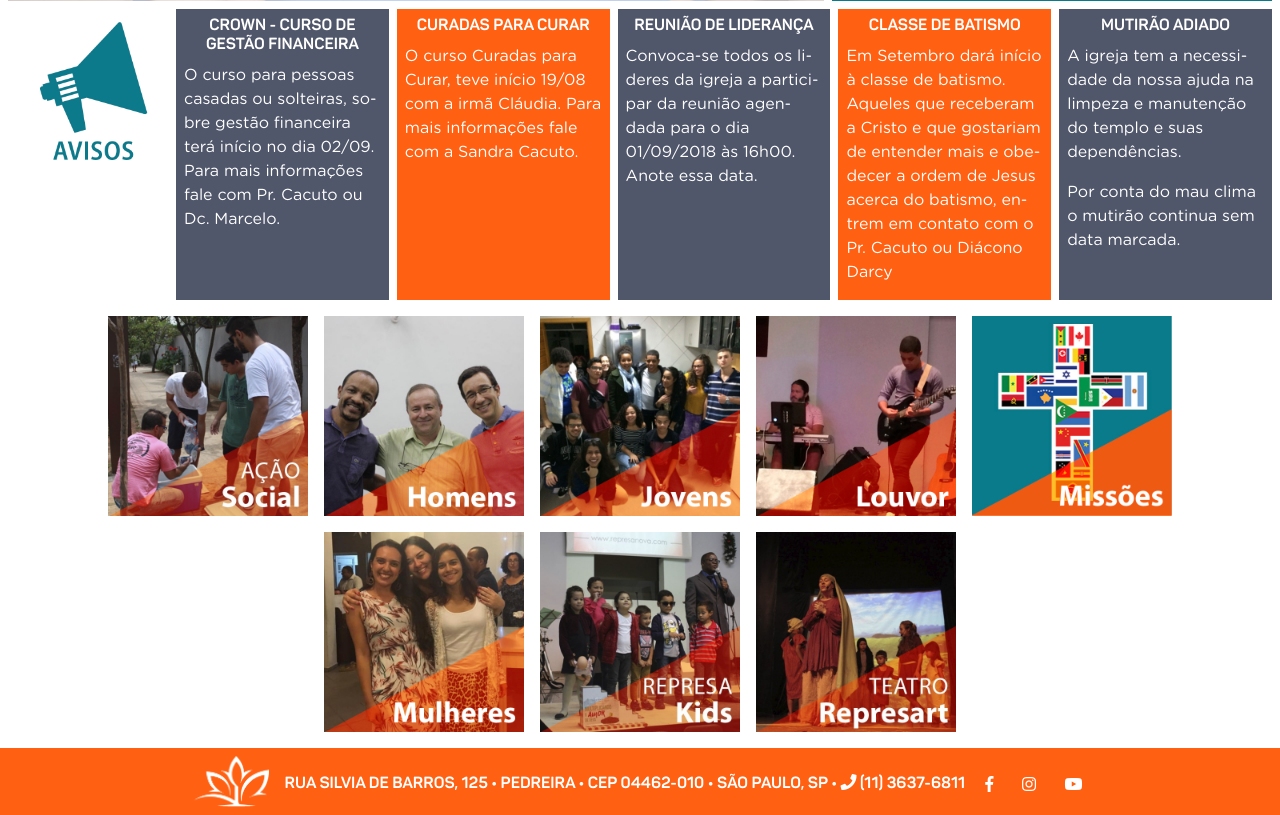
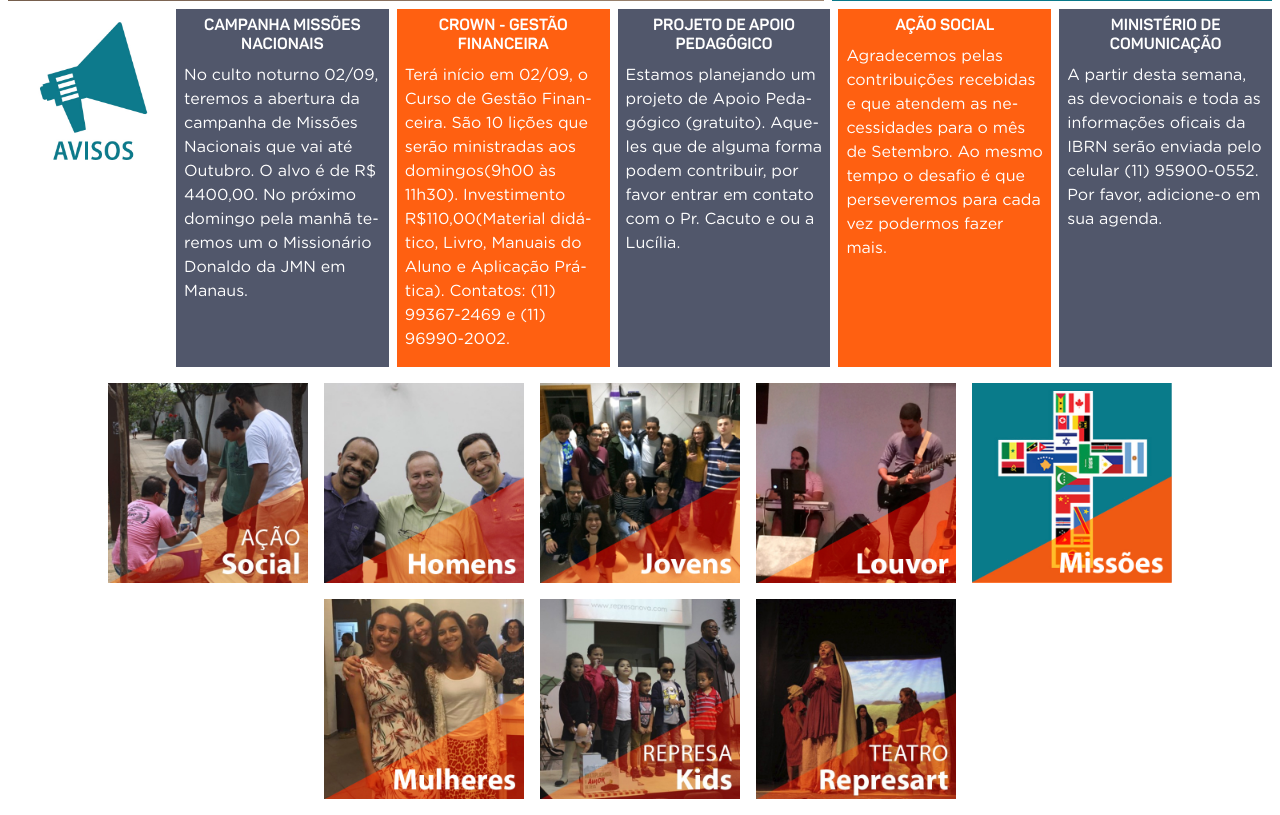
Before and after one commit to GustavoDiogo/siteibrn2, a PHP site: page / in a window 1280 px wide. Shown: the part 454-1269 px from the top of the page. Run offline with PHP 8.4, Linux system fonts and the light colour scheme; some libraries are stand-ins or nearby versions.

Commit message:
Atualiza index e carousel

```diff
--- a/index.php
+++ b/index.php
@@ -51,7 +51,7 @@
     <div id="devocional-descricao">
       <h5 align="middle">DEVOCIONAL DA SEMANA</h5>
         <div id="devocionalvideo">
-            <iframe width="560" height="349" src="https://www.youtube.com/embed/GpA_NaDkfyk" frameborder="0" allow="autoplay; encrypted-media" allowfullscreen></iframe>
+            <iframe width="560" height="349" src="https://www.youtube.com/embed/BEjRhJhsNuk" frameborder="0" allow="autoplay; encrypted-media" allowfullscreen></iframe>
         </div>
         <a href="https://www.youtube.com/channel/UCvNtPmmcjh_2N4hZYZruawA" style="color: white"><p>Mais devocionais em nosso Youtube: <i class="fab fa-youtube"></i></p></a>
     </div>
@@ -64,52 +64,45 @@
   </div>
   <div class="aviso">
     <div class="aviso-texto">
-      <h6 align="middle">CROWN - CURSO DE GESTÃO FINANCEIRA</h6>
+      <h6 align="middle">CAMPANHA MISSÕES NACIONAIS</h6>
       <p>
-        O curso para pessoas casadas ou solteiras, sobre gestão financeira terá início no dia 02/09. Para mais informações fale com Pr. Cacuto ou Dc. Marcelo.
+        No culto noturno 02/09, teremos a abertura da campanha de Missões Nacionais que vai até Outubro. O alvo é de R$ 4400,00. No próximo domingo pela manhã teremos um o Missionário Donaldo da JMN em Manaus.
       </p>
     </div>
   </div>
 
   <div class="aviso" style="background-color: #ff6011">
     <div class="aviso-texto">
-      <h6 align="middle">CURADAS PARA CURAR</h6>
+      <h6 align="middle">CROWN - GESTÃO FINANCEIRA</h6>
       <p>
-        O curso Curadas para Curar, teve início 19/08 com a irmã Cláudia. Para mais informações fale com a Sandra Cacuto.
+        Terá início em 02/09, o Curso de Gestão Financeira. São 10 lições que serão ministradas aos domingos(9h00 às 11h30). Investimento R$110,00(Material didático, Livro, Manuais do Aluno e Aplicação Prática). Contatos: (11) 99367-2469 e (11) 96990-2002.
       </p>
     </div>
   </div>
 
     <div class="aviso">
     <div class="aviso-texto">
-      <h6 align="middle">REUNIÃO DE LIDERANÇA</h6>
+      <h6 align="middle">PROJETO DE APOIO PEDAGÓGICO</h6>
       <p>
-        Convoca-se todos os lideres da igreja a participar da reunião
-        agendada para o dia 01/09/2018 às 16h00. Anote essa data.
+        Estamos planejando um projeto de Apoio Pedagógico (gratuito). Aqueles que de alguma forma podem contribuir, por favor entrar em contato com o Pr. Cacuto e ou a Lucília.
       </p>
     </div>
   </div>
 
   <div class="aviso" style="background-color: #ff6011">
     <div class="aviso-texto">
-      <h6 align="middle">CLASSE DE BATISMO</h6>
+      <h6 align="middle">AÇÃO SOCIAL</h6>
       <p>
-        Em Setembro dará início à classe de batismo. Aqueles que
-        receberam a Cristo e que gostariam de entender mais e obedecer
-        a ordem de Jesus acerca do batismo, entrem em contato com o
-        Pr. Cacuto ou Diácono Darcy
+        Agradecemos pelas contribuições recebidas e que atendem as necessidades para o mês de Setembro. Ao mesmo tempo o desafio é que perseveremos para cada vez podermos fazer mais.
       </p>
     </div>
   </div>
 
   <div class="aviso">
     <div class="aviso-texto">
-      <h6 align="middle">MUTIRÃO ADIADO</h6>
+      <h6 align="middle">MINISTÉRIO DE COMUNICAÇÃO</h6>
       <p>
-        A igreja tem a necessidade da nossa ajuda na limpeza e manutenção do templo e suas dependências.
-      </p>
-      <p>
-        Por conta do mau clima o mutirão continua sem data marcada.
+      A partir desta semana, as devocionais e toda as informações oficais da IBRN serão enviada pelo celular (11) 95900-0552. Por favor, adicione-o em sua agenda.
       </p>
     </div>
   </div>
```
Also changed, not shown: images/carousel_crown.jpg.
